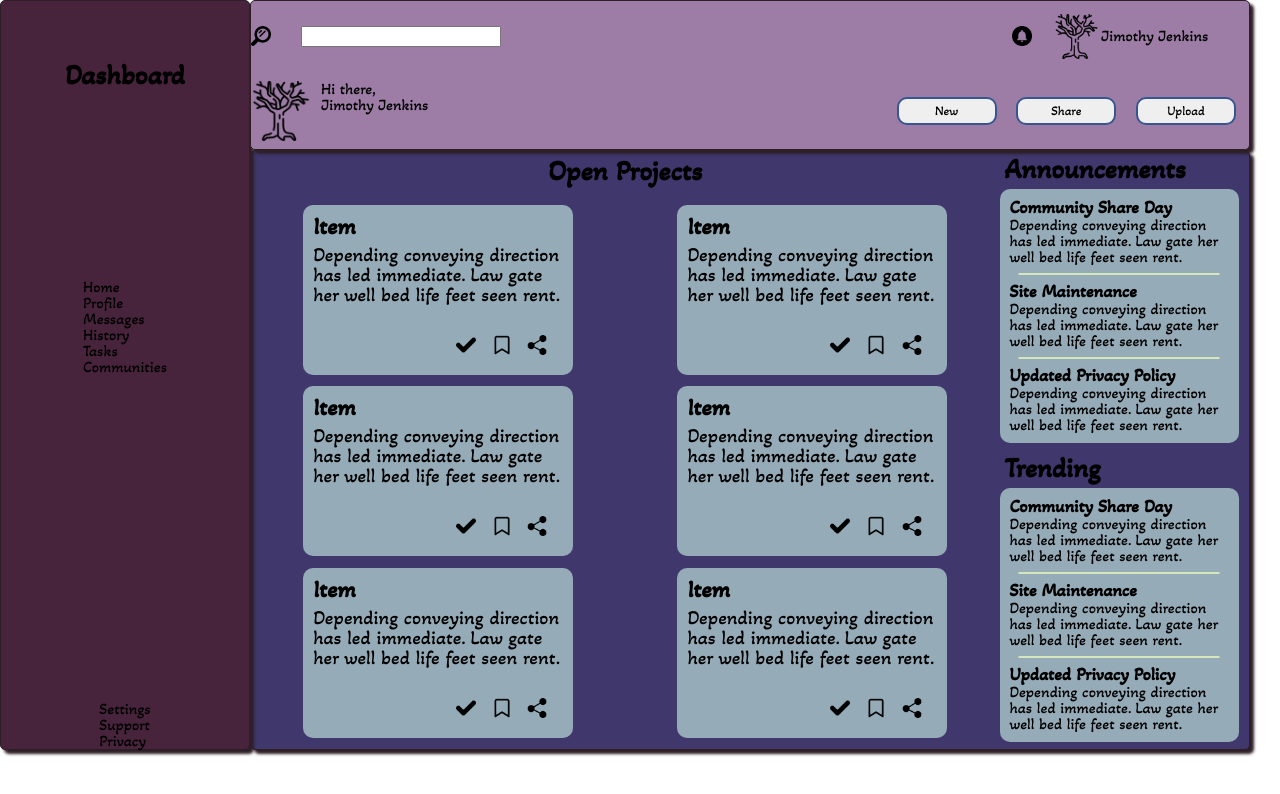
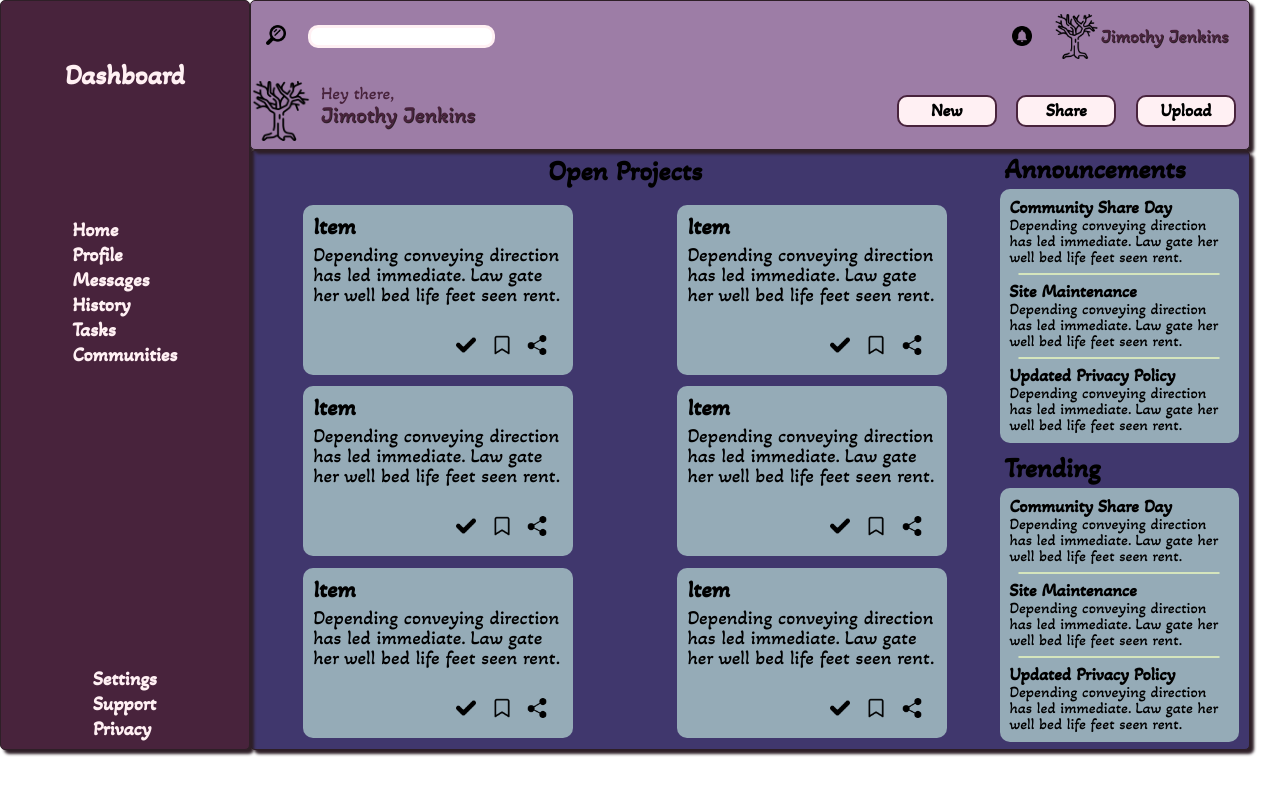
Before and after one commit to Wergugy/admin-dashboard, a plain HTML site: page index.html in a window 1280 px wide. Drawn offline with Linux system fonts and the light colour scheme.

Commit message:
Finish project
As always could come back and do more. but i believe
i've achieved the goal of the lessons prior. All
the grids working well.

```diff
--- a/index.html
+++ b/index.html
@@ -27,11 +27,11 @@
                                 <div class="logo small">
                                         <img src="./images/tree.png" alt="Tree logo">
                                 </div>
-                                <div>Jimothy Jenkins</div>
+                                <div class="jimothy">Jimothy Jenkins</div>
                         </div>
                         <div class="user-info">
                                 <div class="logo"><img src="./images/tree.png" alt="Tree Logo"></div>
-                                <div class="user-greeting"><span>Hi there,</span><br>Jimothy Jenkins</div>
+                                <div class="user-greeting"><span>Hey there,</span><br>Jimothy Jenkins</div>
                         </div>
                         <div class="nav">
                                 <button class="new">New</button>
--- a/style.css
+++ b/style.css
@@ -114,6 +114,13 @@ body {
 ol,
 ul {
         list-style: none;
+        font-weight: 600;
+        font-size: 20px;
+        margin-bottom: 10px;
+}
+
+li {
+        margin-top: 5px;
 }
 
 blockquote,
@@ -204,6 +211,7 @@ div.big.container {
         z-index: 1;
         align-items: end;
         justify-items: center;
+        color: var(--lavender-blush);
 }
 
 .main {
@@ -227,6 +235,9 @@ div.big.container {
         grid-template-rows: 70px 80px;
         grid-template-columns: 400px 600px;
         align-items: center;
+
+        color: var(--dark-purple);
+        text-shadow: 1px 1px var(--black-coffee);
 }
 
 .projects {
@@ -293,19 +304,42 @@ div.projects div.label {
         gap: 7px;
 }
 
+.jimothy {
+        font-weight: 300;
+        font-size: 19px;
+}
+
+div.user-greeting {
+        font-weight: 300;
+        font-size: 23px;
+}
+
+div.user-greeting span {
+        font-size: 18px;
+        text-shadow: none;
+}
+
 div.search.container {
         display: grid;
         grid-template-rows: 1fr;
         grid-template-columns: 50px 200px;
+        justify-items: center;
 }
 
 div.nav button {
-        border: 2px solid var(--y-in-mn-blue);
+        border: 2px solid var(--dark-purple);
         border-radius: 10px;
         padding: 5px 10px;
         margin-right: 15px;
         width: 100px;
         font-family: inherit;
+        background-color: var(--lavender-blush);
+        font-weight: 600;
+        font-size: 18px;
+}
+
+div.nav button:hover {
+        background-color: var(--dark-purple);
 }
 
 div.nav {
@@ -364,3 +398,12 @@ h5 {
         font-weight: 700;
         font-size: 18px;
 }
+
+input#search {
+        border-radius: 10px;
+        border: 3px solid var(--lavender-blush);
+}
+
+input#search:focus {
+        outline: 2px solid var(--dark-purple);
+}
```
